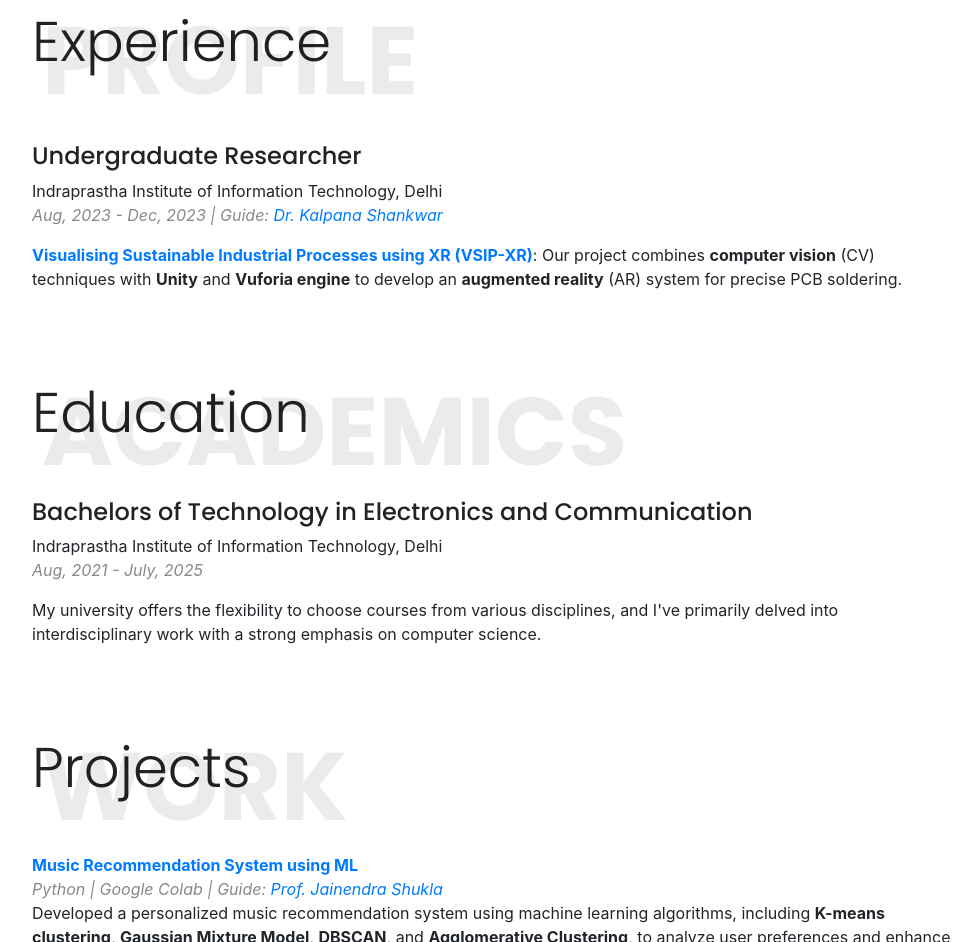
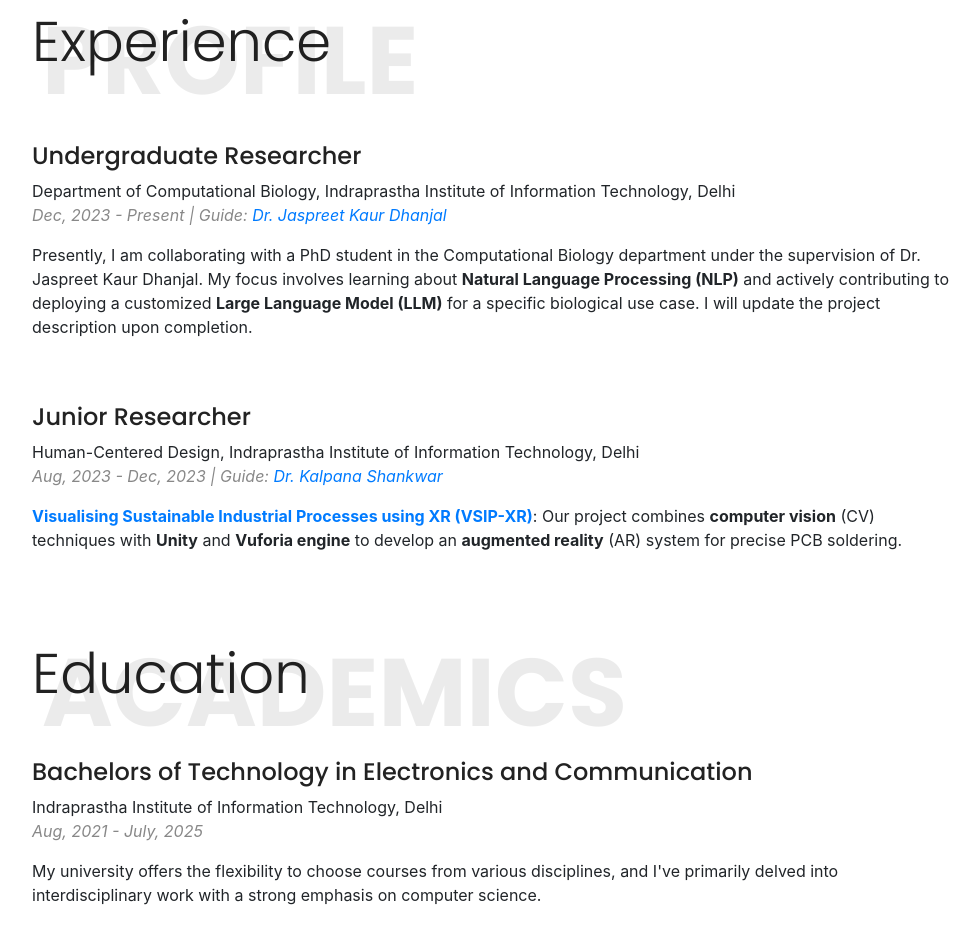
Before and after one commit to me-tusharchandra/me-tusharchandra.github.io, a plain HTML site: page index.html in a window 1280 px wide. Shown: the part 1846-2788 px from the top of the page, without its empty margins (53-1033 px from the left). Drawn offline with nearby package versions, Linux system fonts and the light colour scheme.

Commit message:
resume+workX

```diff
--- a/index.html
+++ b/index.html
@@ -24,7 +24,7 @@
     <nav class="navbar navbar-expand-sm navbar-light mb-1">
         <ul class="navbar-nav">
             <li class="nav-item">
-                <a class="nav-link" target="_blank" href="https://drive.google.com/file/d/16ggZIqoizn8S9Bxs7E5OlfwhX5tcgQDe/view?usp=sharing">Résumé</a>
+                <a class="nav-link" target="_blank" href="https://drive.google.com/file/d/1auzF5Qt8vZh7vkbpG-lLe5uplk6iSyIj/view?usp=sharing">Résumé</a>
             </li>
         </ul>
     </nav>
@@ -192,10 +192,21 @@
                             employment, but we do jobs like taking the crud out.</h4> -->
 
                         <div class="mt-3">
+
                             <div class="py-4">
                                 <div class="desc">
                                     <h4>Undergraduate Researcher</h4>
-                                    <p>Indraprastha Institute of Information Technology, Delhi<br><span class="date">Aug, 2023 - Dec, 2023 | Guide: <a target="_blank" href="https://www.iiitd.ac.in/kalpana">Dr. Kalpana Shankwar</a></span></p>
+                                    <p>Department of Computational Biology, Indraprastha Institute of Information Technology, Delhi<br><span class="date">Dec, 2023 - Present | Guide: <a target="_blank" href="https://www.iiitd.ac.in/jaspreet">Dr. Jaspreet Kaur Dhanjal</a></span></p>
+
+                                        Presently, I am collaborating with a PhD student in the Computational Biology department under the supervision of Dr. Jaspreet Kaur Dhanjal. My focus involves learning about <strong>Natural Language Processing (NLP)</strong>  and actively contributing to deploying a customized <strong>Large Language Model (LLM)</strong> for a specific biological use case. I will update the project description upon completion.
+                                    </p>
+                                </div>
+                            </div>
+
+                            <div class="py-4">
+                                <div class="desc">
+                                    <h4>Junior Researcher</h4>
+                                    <p>Human-Centered Design, Indraprastha Institute of Information Technology, Delhi<br><span class="date">Aug, 2023 - Dec, 2023 | Guide: <a target="_blank" href="https://www.iiitd.ac.in/kalpana">Dr. Kalpana Shankwar</a></span></p>
 
                                         <strong><a target="_blank" href="https://www.youtube.com/watch?v=OOKLSx0hDPk">Visualising Sustainable Industrial Processes using XR (VSIP-XR)</a></strong>: Our project combines <strong>computer vision</strong> (CV) techniques with <strong>Unity</strong> and <strong>Vuforia engine</strong> to develop an <strong>augmented reality</strong> (AR) system for precise PCB soldering.
                                     </p>
```
